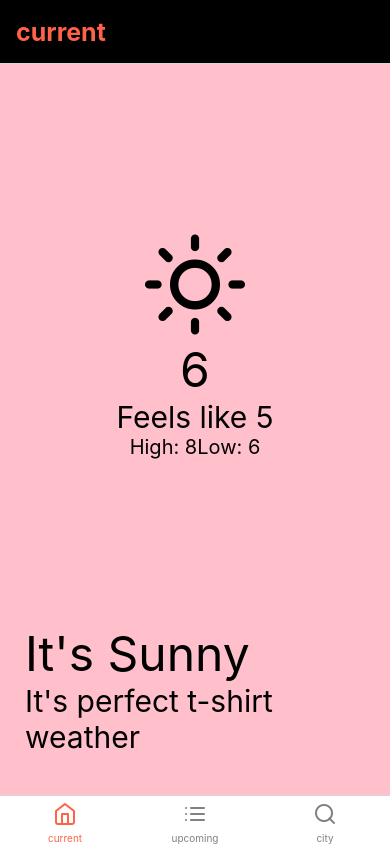
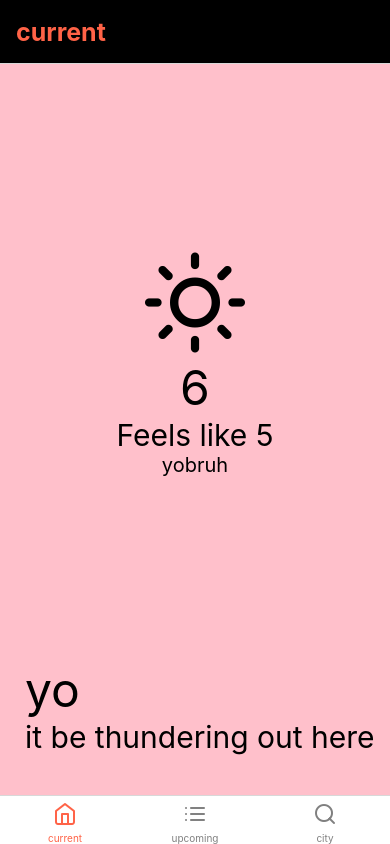
Before and after one commit to krezket/DigitalMarket, a React Native app: screen /current in a window 390 px wide. Built offline with nearby package versions, Linux system fonts and the light colour scheme.

Commit message:
created rowtext component

```diff
--- /dev/null
+++ b/src/components/rowText.js
@@ -0,0 +1,21 @@
+import React from "react";
+import { View, Text } from "react-native";
+
+const RowText = (props) => {
+    const {
+        messageOne,
+        messageTwo,
+        containerStyles,
+        messageOneStyles,
+        messageTwoStyles
+    } = props;
+    return (
+        <View style={containerStyles}>
+            <Text style={messageOneStyles}>{messageOne}</Text>
+            <Text style={messageTwoStyles}>{messageTwo}</Text>
+        </View>
+    )
+}
+
+
+export default RowText;
--- a/src/screens/CurrentWeather.js
+++ b/src/screens/CurrentWeather.js
@@ -1,28 +1,48 @@
 import React from 'react';
 import { View, Text, SafeAreaView, StyleSheet } from 'react-native';
 import { Feather } from '@expo/vector-icons';
+import { weatherType } from '../utilities/weatherType';
+import RowText from '../components/rowText';
 
 
 const CurrentWeather = () => {
+    const  {
+        wrapper,
+        container,
+        temp,
+        feels,
+        highLowWrapper,
+        highLow,
+        bodyWrapper,
+        description,
+        message
+    } = styles
+
     return (
-        <SafeAreaView style={styles.wrapper}>
+        <SafeAreaView style={wrapper}>
 
-            <View style={styles.container}>
+            <View style={container}>
                 <Feather name="sun" size={100} color="black" />
 
-                <Text style={styles.temp}>6</Text>
-                <Text style={styles.feels}>Feels like 5</Text>
+                <Text style={temp}>6</Text>
+                <Text style={feels}>Feels like 5</Text>
 
-                <View style={styles.highLowWrapper}>
-                    <Text style={styles.highLow}>High: 8</Text>
-                    <Text style={styles.highLow}>Low: 6</Text>
-                </View>
+                <RowText
+                    messageOne={'yo'}
+                    messageTwo={'bruh'}
+                    containerStyles={highLowWrapper}
+                    messageOneStyles={highLow}
+                    messageTwoStyles={highLow}
+                />
             </View>
 
-            <View style={styles.bodyWrapper}>
-                <Text style={styles.description}>It's Sunny</Text>
-                <Text style={styles.message}>It's perfect t-shirt weather</Text>
-            </View>
+            <RowText
+                    messageOne={'yo'}
+                    messageTwo={weatherType['Thunderstorm'].message}
+                    containerStyles={bodyWrapper}
+                    messageOneStyles={description}
+                    messageTwoStyles={message}
+            />
 
         </SafeAreaView>
     )
--- /dev/null
+++ b/src/utilities/weatherType.js
@@ -0,0 +1,42 @@
+export const weatherType = {
+    Thunderstorm: {
+        icon: 'zap',
+        message: 'it be thundering out here',
+        backgroundColor: '#000000'
+    },
+    Drizzle: {
+        icon: 'cloud-rain',
+        message: 'bruh',
+        backgroundColor: '#36454f'
+    },
+    Rain: {
+        icon: 'umbrella',
+        message: 'bruh',
+        backgroundColor: '#0000ff'
+    },
+    Snow: {
+        icon: 'cloud-snow',
+        message: 'bruh',
+        backgroundColor: '#7f6065'
+    },
+    Clear: {
+        icon: 'sun',
+        message: 'bruh',
+        backgroundColor: '#e47200'
+    },
+    Clouds: {
+        icon: 'cloud',
+        message: 'bruh',
+        backgroundColor: '#363636'
+    },
+    Haze: {
+        icon: 'wind',
+        message: 'bruh',
+        backgroundColor: '#58586e'
+    },
+    Mist: {
+        icon: 'align-justify',
+        message: 'bruh',
+        backgroundColor: '#3e3e37'
+    },
+}
```
